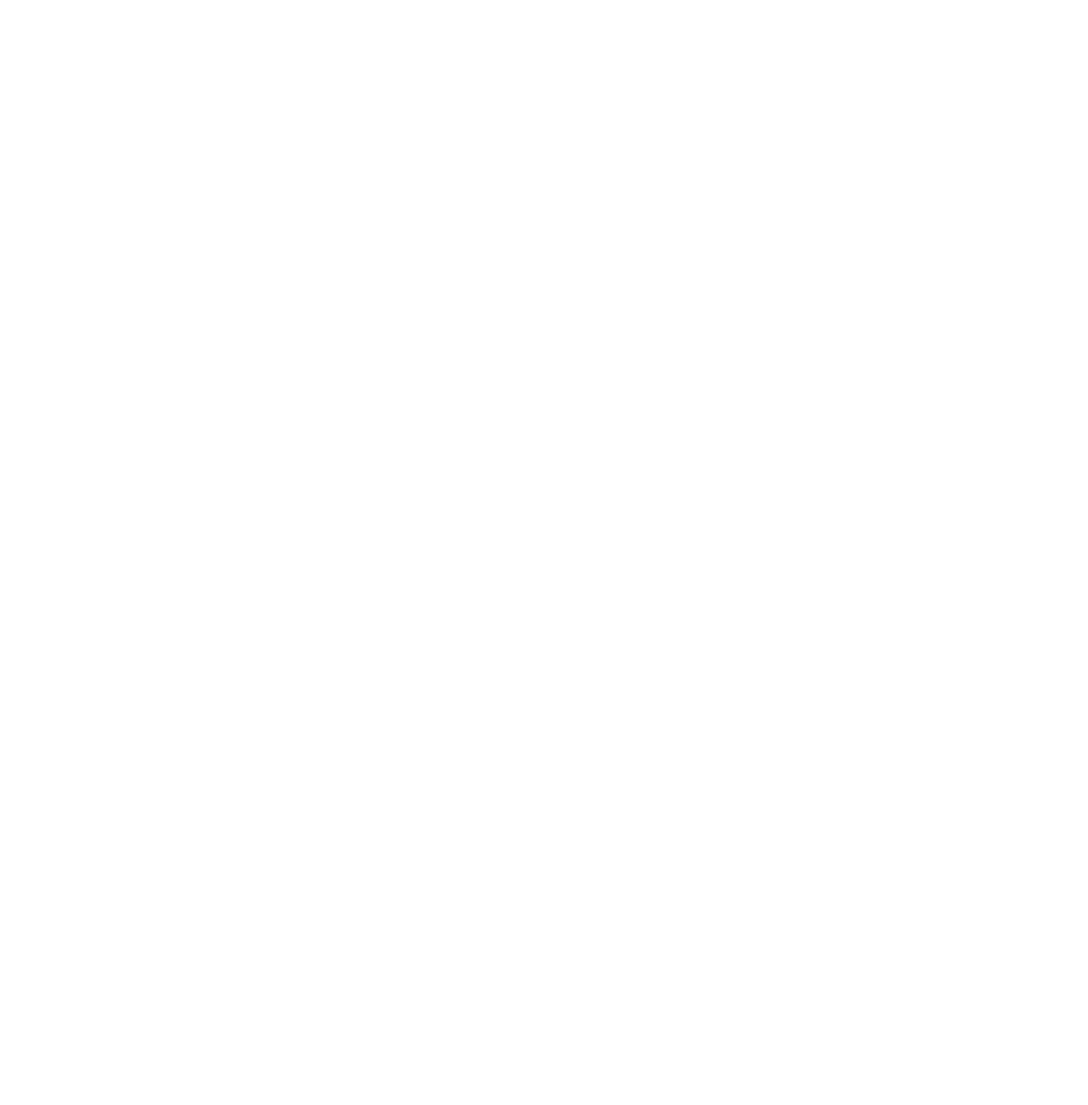
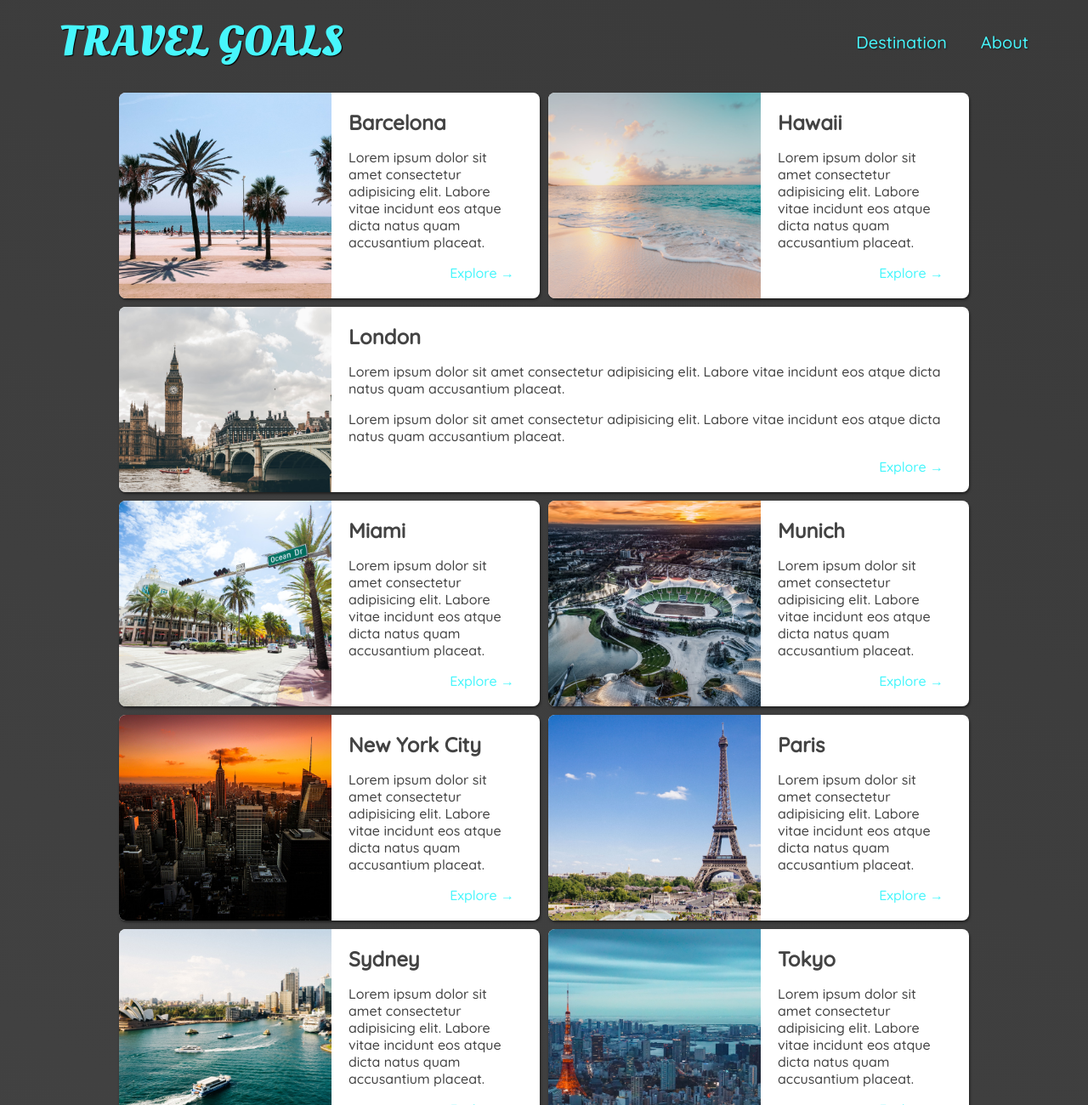
Before and after one commit to ibrahimsy/travel-goals, a plain HTML site: page places.html in a window 1280 px wide. Shown: the top 1300 px of the page at 85% size. Before the commit the page ends 800 px from the top, so only its background shows below. Drawn offline with Linux system fonts and the light colour scheme.

Commit message:
finishing

```diff
--- a/index.html
+++ b/index.html
@@ -1,14 +1,14 @@
 <!DOCTYPE html>
 <html lang="en">
   <head>
-    <meta charset="UTF-8">
+    <meta charset="UTF-8" />
     <link
       href="https://fonts.googleapis.com/css2?family=Raleway:wght@700&family=Oleo+Script:wght@700&family=Quicksand:wght@300;500&display=swap"
       rel="stylesheet"
     />
     <title>Travel Goals</title>
-    <link rel="stylesheet" href="/shared.css">
-    <link rel="stylesheet" href="/style.css">
+    <link rel="stylesheet" href="/shared.css" />
+    <link rel="stylesheet" href="/style.css" />
   </head>
   <body>
     <header>
@@ -23,8 +23,36 @@
       </nav>
     </header>
     <main>
-        <section></section>
-        <section></section>
+      <section id="hero">
+        <div id="hero-content">
+          <h1>ibrahim's travel page</h1>
+          <p>let's explore the world together</p>
+          <a href="/places.html">descover places</a>
+        </div>
+      </section>
+      <section id="highlights">
+          <h2>Highlights</h2>
+          <ul id="destinations">
+              <li class="destination">
+                  <img src="/images/places/miami.jpg" alt="miami usa">
+                  <p>Miami <strong>USA</strong></p>
+              </li>
+              <li class="destination">
+                <img src="/images/places/munich.jpg" alt="munich Germany">
+                <p>Munich <strong>GERMANY</strong></p>
+              </li>
+              <li class="destination">
+                <img src="/images/places/barcelona.jpg" alt="barcelona spain">
+                <p>Barcelona <strong>SPAIN</strong></p>
+              </li>
+          </ul>
+      </section>
     </main>
+    <footer>
+      <ul>
+        <li><a href=""><img src="/images/icons/facebook.png" alt="facebook logo"></a></li>
+        <li><a href=""><img src="/images/icons/insta.png" alt="instagram logo"></a></li>
+      </ul>
+    </footer>
   </body>
 </html>
--- /dev/null
+++ b/places.css
@@ -0,0 +1,64 @@
+body{
+    background: linear-gradient(30deg,rgb(67,67,67),rgb(58,58,58));
+    color: rgb(67,67,67);
+}
+header{
+    position: static;
+}
+
+#page-logo a{
+    color: rgb(71, 246, 252);
+}
+header nav a{
+    color: rgb(71, 246, 252);
+}
+header nav a:hover{
+    background-color: rgb(71, 246, 252);
+    color: rgb(67,67,67);
+}
+main{
+    padding: 10px;
+}
+main ul{
+    width: 1000px;
+    margin: 0 auto;
+    display: grid;
+    grid-template-columns: 1fr 1fr;
+    gap: 10px 10px;
+}
+main ul li {
+    display: flex;
+    box-shadow: 1px 2px 3px rgba(0, 0, 0, 0.5);
+    border-radius: 8px;
+    background-color: white;
+    overflow: hidden;
+}
+main ul li:nth-of-type(3){
+    grid-column: 1 / 3;
+}
+main li img{
+    width: 250px;
+
+    object-fit: cover;
+}
+.item-content{
+    padding: 20px;
+    display: flex;
+    flex-direction: column;
+    justify-content: space-between;
+}
+.item-content h2{
+    margin: 0;
+}
+.actions{
+    text-align: right;
+}
+.actions a{
+    color: rgb(71, 246, 252);
+    padding: 10px;
+    border-radius: 5px;
+}
+.actions a:hover{
+    background-color: rgb(223, 254, 255);
+
+}
--- a/places.html
+++ b/places.html
@@ -0,0 +1,200 @@
+<!DOCTYPE html>
+<html lang="en">
+  <head>
+    <meta charset="UTF-8" />
+    <link
+      href="https://fonts.googleapis.com/css2?family=Raleway:wght@700&family=Oleo+Script:wght@700&family=Quicksand:wght@300;500&display=swap"
+      rel="stylesheet"
+    />
+    <title>Travel Goals</title>
+    <link rel="stylesheet" href="/shared.css" />
+    <link rel="stylesheet" href="/places.css" />
+  </head>
+  <body>
+    <header>
+      <div id="page-logo">
+        <a href="/index.html">Travel Goals</a>
+      </div>
+      <nav>
+        <ul>
+          <li><a href="/places.html">Destination</a></li>
+          <li><a href="">About</a></li>
+        </ul>
+      </nav>
+    </header>
+    <main>
+      <ul>
+        <li>
+          <img src="images/places/barcelona.jpg" alt="City of Barcelona" />
+          <div class="item-content">
+            <div>
+              <h2>Barcelona</h2>
+              <p>
+                Lorem ipsum dolor sit amet consectetur adipisicing elit. Labore
+                vitae incidunt eos atque dicta natus quam accusantium placeat.
+              </p>
+            </div>
+            <div class="actions">
+              <a href="https://en.wikipedia.org/wiki/Barcelona">Explore &#x2192</a>
+            </div>
+          </div>
+        </li>
+        <li>
+          <img src="images/places/hawaii.jpg" alt="Hawaii beach" />
+          <div class="item-content">
+            <div>
+              <h2>Hawaii</h2>
+              <p>
+                Lorem ipsum dolor sit amet consectetur adipisicing elit. Labore
+                vitae incidunt eos atque dicta natus quam accusantium placeat.
+              </p>
+            </div>
+            <div class="actions">
+              <a href="hhttps://en.wikipedia.org/wiki/Hawaii">Explore &#x2192</a>
+            </div>
+          </div>
+        </li>
+        <li>
+          <img src="images/places/london.jpg" alt="London city" />
+          <div class="item-content">
+            <div>
+              <h2>London</h2>
+              <p>
+                Lorem ipsum dolor sit amet consectetur adipisicing elit. Labore
+                vitae incidunt eos atque dicta natus quam accusantium placeat.
+              </p>
+              <p>
+                Lorem ipsum dolor sit amet consectetur adipisicing elit. Labore
+                vitae incidunt eos atque dicta natus quam accusantium placeat.
+              </p>
+            </div>
+            <div class="actions">
+              <a href="https://en.wikipedia.org/wiki/London">Explore &#x2192</a>
+            </div>
+          </div>
+        </li>
+        <li>
+          <img src="images/places/miami.jpg" alt="Miami streets" />
+          <div class="item-content">
+            <div>
+              <h2>Miami</h2>
+              <p>
+                Lorem ipsum dolor sit amet consectetur adipisicing elit. Labore
+                vitae incidunt eos atque dicta natus quam accusantium placeat.
+              </p>
+            </div>
+            <div class="actions">
+              <a href="https://en.wikipedia.org/wiki/Miami">Explore &#x2192</a>
+            </div>
+          </div>
+        </li>
+        <li>
+          <img src="images/places/munich.jpg" alt="Munich football stadium" />
+          <div class="item-content">
+            <div>
+              <h2>Munich</h2>
+              <p>
+                Lorem ipsum dolor sit amet consectetur adipisicing elit. Labore
+                vitae incidunt eos atque dicta natus quam accusantium placeat.
+              </p>
+            </div>
+            <div class="actions">
+              <a href="https://en.wikipedia.org/wiki/Munich">Explore &#x2192</a>
+            </div>
+          </div>
+        </li>
+        <li>
+          <img src="images/places/new-york-city.jpg" alt="New York City skyline" />
+          <div class="item-content">
+            <div>
+              <h2>New York City</h2>
+              <p>
+                Lorem ipsum dolor sit amet consectetur adipisicing elit. Labore
+                vitae incidunt eos atque dicta natus quam accusantium placeat.
+              </p>
+            </div>
+            <div class="actions">
+              <a href="https://en.wikipedia.org/wiki/New_York_City"
+                >Explore &#x2192</a
+              >
+            </div>
+          </div>
+        </li>
+        <li>
+          <img src="images/places/paris.jpg" alt="Paris city" />
+          <div class="item-content">
+            <div>
+              <h2>Paris</h2>
+              <p>
+                Lorem ipsum dolor sit amet consectetur adipisicing elit. Labore
+                vitae incidunt eos atque dicta natus quam accusantium placeat.
+              </p>
+            </div>
+            <div class="actions">
+              <a href="https://en.wikipedia.org/wiki/Paris">Explore &#x2192</a>
+            </div>
+          </div>
+        </li>
+        <li>
+          <img src="images/places/sydney.jpg" alt="Sydney beach" />
+          <div class="item-content">
+            <div>
+              <h2>Sydney</h2>
+              <p>
+                Lorem ipsum dolor sit amet consectetur adipisicing elit. Labore
+                vitae incidunt eos atque dicta natus quam accusantium placeat.
+              </p>
+            </div>
+            <div class="actions">
+              <a href="https://en.wikipedia.org/wiki/Sydney">Explore &#x2192</a>
+            </div>
+          </div>
+        </li>
+        <li>
+          <img src="images/places/tokyo.jpg" alt="Tokyo skyline" />
+          <div class="item-content">
+            <div>
+              <h2>Tokyo</h2>
+              <p>
+                Lorem ipsum dolor sit amet consectetur adipisicing elit. Labore
+                vitae incidunt eos atque dicta natus quam accusantium placeat.
+              </p>
+            </div>
+            <div class="actions">
+              <a href="https://en.wikipedia.org/wiki/Tokyo">Explore &#x2192</a>
+            </div>
+          </div>
+        </li>
+        <li>
+          <img src="images/places/bali.jpg" alt="Bali beach" />
+          <div class="item-content">
+            <div>
+              <h2>Bali</h2>
+              <p>
+                Lorem ipsum dolor sit amet consectetur adipisicing elit. Labore
+                vitae incidunt eos atque dicta natus quam accusantium placeat.
+              </p>
+            </div>
+            <div class="actions">
+              <a href="https://en.wikipedia.org/wiki/Bali">Explore &#x2192</a>
+            </div>
+          </div>
+        </li>
+      </ul>
+    </main>
+    <footer>
+      <ul>
+        <li>
+          <a href=""
+            ><img src="/images/icons/facebook.png" alt="facebook logo"
+          /></a>
+        </li>
+        <li>
+          <a href=""
+            ><img src="/images/icons/insta.png" alt="instagram logo"
+          /></a>
+        </li>
+      </ul>
+    </footer>
+  </body>
+</html>
--- a/shared.css
+++ b/shared.css
@@ -1,9 +1,6 @@
 body{
     font-family: "Quicksand",'sans-serif';
     margin: 0;
-}
-header{
-    display: flex;
 }
 ul{
     list-style: none;
@@ -13,6 +10,17 @@ ul{
 a{
     text-decoration: none;
 }
+
+header{
+    /* opacity: 100%; */
+    display: flex;
+    align-items: center;
+    justify-content: space-between;
+    padding: 15px 60px;
+    position: absolute;
+    box-sizing: border-box;
+    width: 100%;
+}
 #page-logo a{
     padding: 10px;
     font-family: "Oleo Script","sans-serif";
@@ -21,3 +29,38 @@ a{
     text-transform: uppercase;
     text-shadow: 1px 1px 1px rgb(0, 0, 0);
 }
+header ul{
+    display: flex;
+}
+header li{
+    margin-left: 20px;
+}
+header li a{
+    color: rgb(250, 251, 0);
+    font-size: 20px;
+    text-shadow: 1px 1px 2px rgba(0, 0, 0, 0.5);
+    border-radius: 8px;
+    padding: 10px;
+}
+header li a:hover{
+    color: black;
+    background-color:rgb(250, 251, 0);
+}
+
+footer{
+    background: linear-gradient(0deg,rgb(41, 34, 34),rgb(14, 5, 5));
+    padding: 36px 0;
+}
+footer ul{
+    display: flex;
+    justify-content: center;
+}
+footer li{
+    width: 80px;
+    height: 80px;
+    margin: 0 20px;
+}
+footer img{
+    width: 100%;
+    height: 100%;
+}
```
Also changed, not shown: style.css (+76 -0 lines), images/icons/facebook.png (added), images/icons/insta.png (added), images/places/bali.jpg (added), images/places/barcelona.jpg (added), images/places/hawaii.jpg (added), images/places/london.jpg (added), images/places/miami.jpg (added), images/places/munich.jpg (added), images/places/new-york-city.jpg (added), images/places/paris.jpg (added), images/places/sydney.jpg (added), images/places/tokyo.jpg (added), 2 other files. Lines whose indentation alone changed are shown as unchanged.
